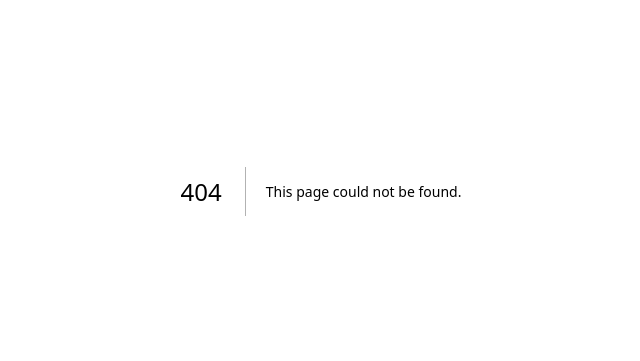
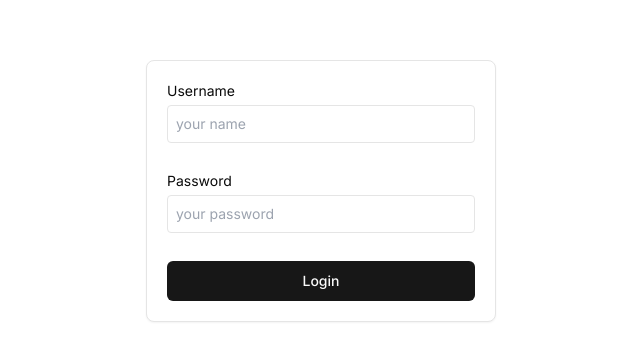
Before and after one commit to panggihmario/book-tracker, a Next.js app: page /login in a window 1280 px wide. Before the commit this address had no page. Shown: the part 209-570 px from the top of the page, without its empty margins (319-959 px from the left). Built offline with nearby package versions, Linux system fonts and the light colour scheme.

Commit message:
add input ,button component and layout form

```diff
--- a/src/app/globals.css
+++ b/src/app/globals.css
@@ -2,32 +2,68 @@
 @tailwind components;
 @tailwind utilities;
 
-:root {
-  --foreground-rgb: 0, 0, 0;
-  --background-start-rgb: 214, 219, 220;
-  --background-end-rgb: 255, 255, 255;
-}
+@layer base {
+  :root {
+    --background: 0 0% 100%;
+    --foreground: 0 0% 3.9%;
+    --card: 0 0% 100%;
+    --card-foreground: 0 0% 3.9%;
+    --popover: 0 0% 100%;
+    --popover-foreground: 0 0% 3.9%;
+    --primary: 0 0% 9%;
+    --primary-foreground: 0 0% 98%;
+    --secondary: 0 0% 96.1%;
+    --secondary-foreground: 0 0% 9%;
+    --muted: 0 0% 96.1%;
+    --muted-foreground: 0 0% 45.1%;
+    --accent: 0 0% 96.1%;
+    --accent-foreground: 0 0% 9%;
+    --destructive: 0 84.2% 60.2%;
+    --destructive-foreground: 0 0% 98%;
+    --border: 0 0% 89.8%;
+    --input: 0 0% 89.8%;
+    --ring: 0 0% 3.9%;
+    --radius: 0.5rem;
+    --chart-1: 12 76% 61%;
+    --chart-2: 173 58% 39%;
+    --chart-3: 197 37% 24%;
+    --chart-4: 43 74% 66%;
+    --chart-5: 27 87% 67%;
+  }
 
-@media (prefers-color-scheme: dark) {
-  :root {
-    --foreground-rgb: 255, 255, 255;
-    --background-start-rgb: 0, 0, 0;
-    --background-end-rgb: 0, 0, 0;
+  .dark {
+    --background: 0 0% 3.9%;
+    --foreground: 0 0% 98%;
+    --card: 0 0% 3.9%;
+    --card-foreground: 0 0% 98%;
+    --popover: 0 0% 3.9%;
+    --popover-foreground: 0 0% 98%;
+    --primary: 0 0% 98%;
+    --primary-foreground: 0 0% 9%;
+    --secondary: 0 0% 14.9%;
+    --secondary-foreground: 0 0% 98%;
+    --muted: 0 0% 14.9%;
+    --muted-foreground: 0 0% 63.9%;
+    --accent: 0 0% 14.9%;
+    --accent-foreground: 0 0% 98%;
+    --destructive: 0 62.8% 30.6%;
+    --destructive-foreground: 0 0% 98%;
+    --border: 0 0% 14.9%;
+    --input: 0 0% 14.9%;
+    --ring: 0 0% 83.1%;
+    --chart-1: 220 70% 50%;
+    --chart-2: 160 60% 45%;
+    --chart-3: 30 80% 55%;
+    --chart-4: 280 65% 60%;
+    --chart-5: 340 75% 55%;
   }
 }
 
-body {
-  color: rgb(var(--foreground-rgb));
-  background: linear-gradient(
-      to bottom,
-      transparent,
-      rgb(var(--background-end-rgb))
-    )
-    rgb(var(--background-start-rgb));
-}
-
-@layer utilities {
-  .text-balance {
-    text-wrap: balance;
+@layer base {
+  * {
+    @apply border-border;
+  }
+  body {
+    @apply bg-background text-foreground;
   }
 }
--- /dev/null
+++ b/src/app/login/page.tsx
@@ -0,0 +1,23 @@
+"use client"; // This is a client component
+
+import { Input } from "@/components/ui/input"
+import { Card } from "@/components/ui/card"
+import { Button } from "@/components/container/button"
+const Login = () => {
+
+    return(
+        <div className="h-screen flex justify-center items-center">
+            <Card className="w-[350px]">
+                <form>
+                    <div className="grid w-full items-center gap-4">
+                        <Input  name="username" label="Username" type="text" placeholder="your name" />
+                        <Input  name="password" label="Password" type="text" placeholder="your password" />
+                        <Button>Login</Button>
+                    </div>
+                </form>
+            </Card>
+        </div>
+    )
+}
+
+export default Login
--- /dev/null
+++ b/src/components/container/button.tsx
@@ -0,0 +1,53 @@
+import { ButtonHTMLAttributes, ReactNode, forwardRef } from "react"
+import { cva, type VariantProps } from "class-variance-authority"
+import { cn } from "@/lib/utils"
+const buttonVariants = cva(
+    "inline-flex items-center justify-center whitespace-nowrap rounded-md text-sm font-medium ring-offset-background transition-colors focus-visible:outline-none focus-visible:ring-2 focus-visible:ring-ring focus-visible:ring-offset-2 disabled:pointer-events-none disabled:opacity-50",
+    {
+      variants: {
+        variant: {
+          default: "bg-primary text-primary-foreground hover:bg-primary/90",
+          destructive:
+            "bg-destructive text-destructive-foreground hover:bg-destructive/90",
+          outline:
+            "border border-input bg-background hover:bg-accent hover:text-accent-foreground",
+          secondary:
+            "bg-secondary text-secondary-foreground hover:bg-secondary/80",
+          ghost: "hover:bg-accent hover:text-accent-foreground",
+          link: "text-primary underline-offset-4 hover:underline",
+        },
+        size: {
+          default: "h-10 px-4 py-2",
+          sm: "h-9 rounded-md px-3",
+          lg: "h-11 rounded-md px-8",
+          icon: "h-10 w-10",
+        },
+      },
+      defaultVariants: {
+        variant: "default",
+        size: "default",
+      },
+    }
+  )
+
+interface ButtonProps extends ButtonHTMLAttributes <HTMLButtonElement> , VariantProps <typeof buttonVariants> {
+  children : ReactNode,
+}
+
+const Button = forwardRef<HTMLButtonElement, ButtonProps>(
+    ({ children, className, variant, size, ...props }, ref) => {
+      return (
+        <button
+          className={cn(buttonVariants({ variant, size, className }))}
+          ref={ref}
+          {...props}
+        >
+            {children}
+        </button>
+      )
+    }
+  )
+
+  Button.displayName = "Button"
+
+export { Button, buttonVariants }
--- /dev/null
+++ b/src/components/ui/card.tsx
@@ -0,0 +1,19 @@
+import * as React from "react"
+
+import { cn } from "@/lib/utils"
+
+const Card = React.forwardRef<
+  HTMLDivElement,
+  React.HTMLAttributes<HTMLDivElement>
+>(({ className, ...props }, ref) => (
+  <div
+    ref={ref}
+    className={cn(
+      "rounded-lg border bg-card text-card-foreground shadow-sm p-5",
+      className
+    )}
+    {...props}
+  />
+))
+
+export { Card }
--- /dev/null
+++ b/src/components/ui/input.tsx
@@ -0,0 +1,49 @@
+"use client"; // This is a client component
+
+import { ChangeEvent, HTMLProps } from "react"
+import { useState } from "react"
+type propsInput = HTMLProps <HTMLInputElement> & {
+  label : string,
+  name : string,
+}
+
+const Input : React.FC <propsInput> = ({
+  label,
+  type = 'text',
+  name,
+  ...props
+}) => {
+
+  const [validationMessage , setValidationMessage] = useState<string>("")
+  const onInvalid = (e : React.FormEvent) => {
+    const target = e.target as HTMLInputElement
+    setValidationMessage(target.validationMessage)
+  }
+
+  const onBlur =  (e : React.FormEvent) => {
+    const target  = e.target as HTMLInputElement
+    if(!!validationMessage) {
+      setValidationMessage(target.validationMessage)
+    }
+  }
+  return (
+    <div className="text-sm">
+      <label className="text-grey text-sm font-mediun">{label}</label>
+      <div className="p-2 my-1 rounded border border-whitesmoke">
+        <input
+          className="focus:outline-none w-full"
+          name={name}
+          onChange={onInvalid}
+          onBlur={onBlur}
+          onInvalid={onInvalid}
+          {...props}
+        />
+      </div>
+      <div className="h-2" >
+        <div className={ 'text-sm text-danger transition ease-in-out delay-150 ' + (validationMessage ?  'translate-y-0 opacity-1000' : '-translate-y-6 opacity-0')}>{validationMessage}</div>
+      </div>
+    </div>
+  )
+}
+
+export  {Input}
--- /dev/null
+++ b/src/lib/utils.ts
@@ -0,0 +1,6 @@
+import { type ClassValue, clsx } from "clsx"
+import { twMerge } from "tailwind-merge"
+
+export function cn(...inputs: ClassValue[]) {
+  return twMerge(clsx(inputs))
+}
--- a/tailwind.config.ts
+++ b/tailwind.config.ts
@@ -1,20 +1,80 @@
-import type { Config } from "tailwindcss";
+import type { Config } from "tailwindcss"
 
-const config: Config = {
+const config = {
+  darkMode: ["class"],
   content: [
-    "./src/pages/**/*.{js,ts,jsx,tsx,mdx}",
-    "./src/components/**/*.{js,ts,jsx,tsx,mdx}",
-    "./src/app/**/*.{js,ts,jsx,tsx,mdx}",
-  ],
+    './pages/**/*.{ts,tsx}',
+    './components/**/*.{ts,tsx}',
+    './app/**/*.{ts,tsx}',
+    './src/**/*.{ts,tsx}',
+	],
+  prefix: "",
   theme: {
+    container: {
+      center: true,
+      padding: "2rem",
+      screens: {
+        "2xl": "1400px",
+      },
+    },
     extend: {
-      backgroundImage: {
-        "gradient-radial": "radial-gradient(var(--tw-gradient-stops))",
-        "gradient-conic":
-          "conic-gradient(from 180deg at 50% 50%, var(--tw-gradient-stops))",
+      colors: {
+        border: "hsl(var(--border))",
+        input: "hsl(var(--input))",
+        ring: "hsl(var(--ring))",
+        background: "hsl(var(--background))",
+        foreground: "hsl(var(--foreground))",
+        primary: {
+          DEFAULT: "hsl(var(--primary))",
+          foreground: "hsl(var(--primary-foreground))",
+        },
+        secondary: {
+          DEFAULT: "hsl(var(--secondary))",
+          foreground: "hsl(var(--secondary-foreground))",
+        },
+        destructive: {
+          DEFAULT: "hsl(var(--destructive))",
+          foreground: "hsl(var(--destructive-foreground))",
+        },
+        muted: {
+          DEFAULT: "hsl(var(--muted))",
+          foreground: "hsl(var(--muted-foreground))",
+        },
+        accent: {
+          DEFAULT: "hsl(var(--accent))",
+          foreground: "hsl(var(--accent-foreground))",
+        },
+        popover: {
+          DEFAULT: "hsl(var(--popover))",
+          foreground: "hsl(var(--popover-foreground))",
+        },
+        card: {
+          DEFAULT: "hsl(var(--card))",
+          foreground: "hsl(var(--card-foreground))",
+        },
+      },
+      borderRadius: {
+        lg: "var(--radius)",
+        md: "calc(var(--radius) - 2px)",
+        sm: "calc(var(--radius) - 4px)",
+      },
+      keyframes: {
+        "accordion-down": {
+          from: { height: "0" },
+          to: { height: "var(--radix-accordion-content-height)" },
+        },
+        "accordion-up": {
+          from: { height: "var(--radix-accordion-content-height)" },
+          to: { height: "0" },
+        },
+      },
+      animation: {
+        "accordion-down": "accordion-down 0.2s ease-out",
+        "accordion-up": "accordion-up 0.2s ease-out",
       },
     },
   },
-  plugins: [],
-};
-export default config;
+  plugins: [require("tailwindcss-animate")],
+} satisfies Config
+
+export default config
```
Also changed, not shown: package.json (+10 -4 lines), components.json (added), 1 other file (tests, documents, lock files or other folders).
